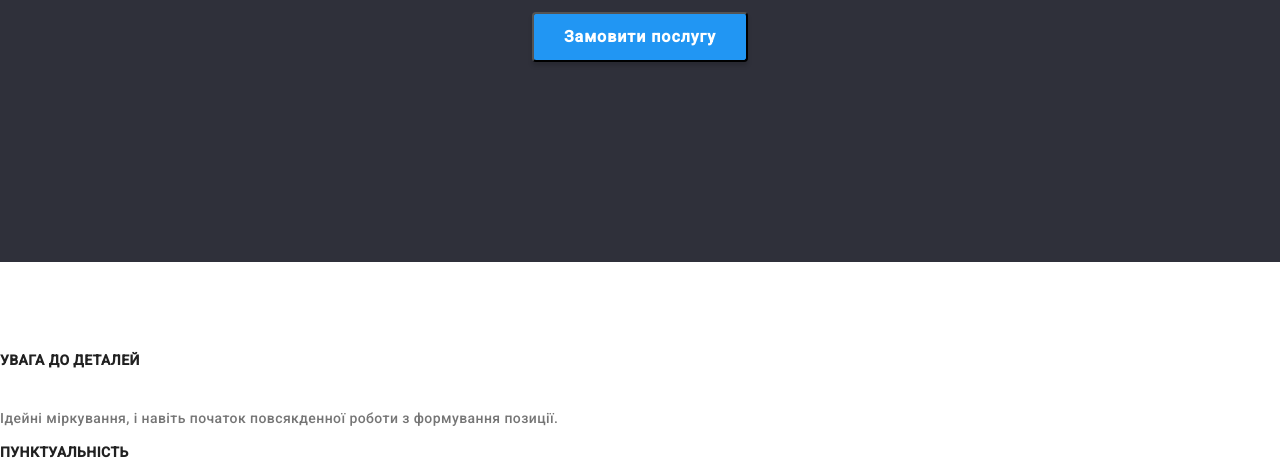
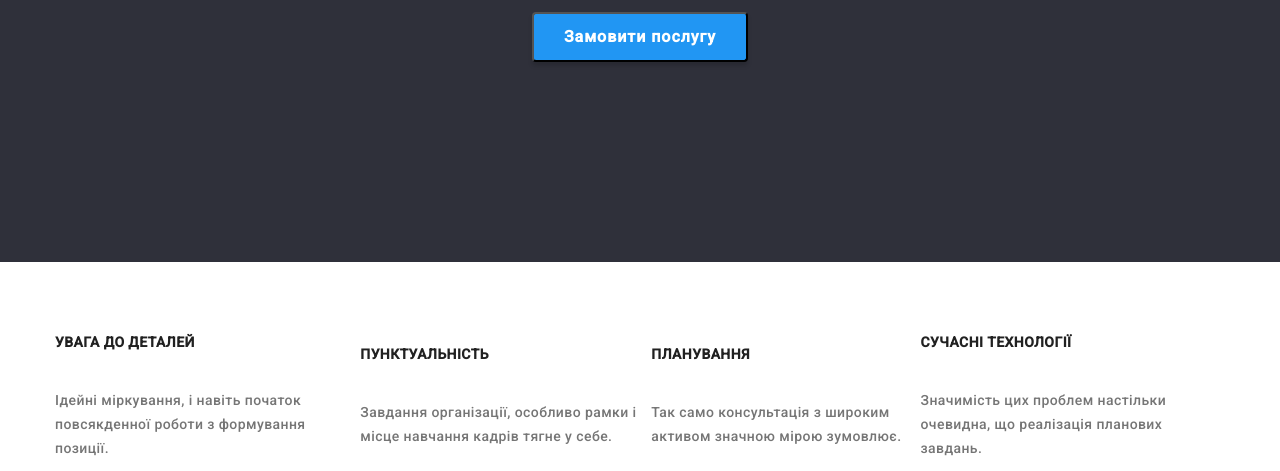
Before and after one commit to Jefboov/WebStudio, a plain HTML site: page index.html in a window 1280 px wide. Shown: the part 434-905 px from the top of the page. Drawn offline with nearby package versions, Linux system fonts and the light colour scheme.

Commit message:
Implemented section skills

```diff
--- a/style.css
+++ b/style.css
@@ -128,6 +128,22 @@
 
 /*Promo styles end*/
 
+/* Skills styles start*/
+.skills{
+  display: flex;
+  align-items:center;
+  justify-content: center;
+  margin-top: 88px;
+  margin-bottom: 94px;
+}
+.skills-list{
+  display: flex;
+  align-items:center;
+  justify-items: center;
+  width: 1170px;
+  height: 104px;
+}
+/*Skills styles end*/
 h2 {
   display: block;
   font-size: 1.5em;
```
